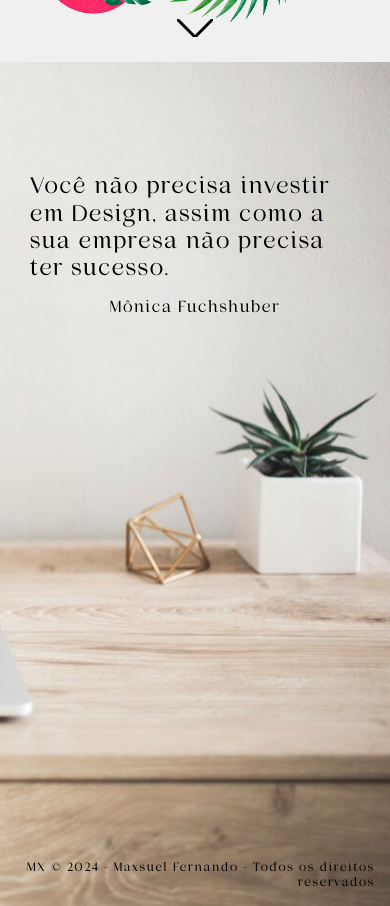
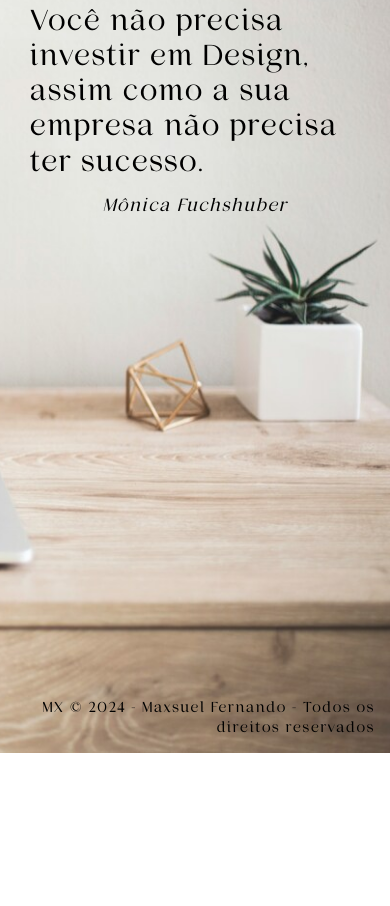
Before and after one commit to maxsueldev/parallax-effect, a plain HTML site: page index.html in a window 390 px wide. Shown: the part 4158-5064 px from the top of the page. After the commit the page ends 4911 px from the top, so only its background shows below. Drawn offline with Linux system fonts and the light colour scheme.

Commit message:
mobile project

```diff
--- a/css/imports/footer.css
+++ b/css/imports/footer.css
@@ -10,23 +10,24 @@ footer p {
 }
 
 .motivacional {
-    margin-top: 5rem;
+    margin-top: 4rem;
 }
 
 .motivacional .frase {
-    font-size: 1.4rem;
-    line-height: 1.7rem !important;
+    font-size: 1.8rem;
+    line-height: 2.2rem !important;
 }
 
 .motivacional .autor {
-    font-size: 1rem;
+    font-size: 1.1rem;
+    font-style: italic;
     text-align: center;
     margin-top: 1rem;
 }
 
 .copyright {
-    font-size: .75rem;
-    line-height: .95rem !important;
+    font-size: .9rem;
+    line-height: 1.2rem !important;
     text-align: right;
     position: absolute;
     bottom: 1rem;
--- a/css/imports/header.css
+++ b/css/imports/header.css
@@ -29,7 +29,7 @@ header {
     gap: 1rem;
     overflow: hidden;
     transition: height .6s ease-in;
-    margin-top: 1.6rem;
+    margin-top: 2.4rem;
 }
 
 .lista-navbar li a {
--- a/css/style.css
+++ b/css/style.css
@@ -66,7 +66,7 @@ p {
     position: fixed;
     bottom: 20px;
     right: 20px;
-    width: 60px;
+    width: 45px;
     z-index: 99;
     /* display: none; */
 }
--- a/index.html
+++ b/index.html
@@ -57,8 +57,7 @@
             <div class="content content-lateral content-right">
                 <h1>Design</h1>
                 <p>Lorem ipsum dolor sit amet consectetur, adipisicing elit. Dicta fuga et sequi maxime minima, beatae repellendus consectetur pariatur ducimus placeat quod natus nesciunt modi, veniam, nemo similique illum laboriosam libero!
-                Sed dolorem dolore placeat iure magni ipsa recusandae tenetur officiis, voluptatem officia exercitationem dicta dignissimos magnam maiores temporibus explicabo dolores a quasi inventore libero, tempora adipisci voluptates eligendi ab. Ea!
-                Nobis dolore ad vel? Atque doloribus eum facilis magni sapiente eaque enim hic corrupti porro, voluptas alias debitis, praesentium neque dignissimos harum iste. Quos, doloribus nam. Libero dignissimos quia tenetur.</p>
+                Sed dolorem dolore placeat iure magni ipsa recusandae tenetur officiis, voluptatem officia exercitationem dicta dignissimos magnam maiores temporibus explicabo dolores a quasi inventore libero, tempora adipisci voluptates eligendi ab.</p>
                 <div class="link">
                     <a href="#" class="btn">Meu portfólio</a>
                 </div>
--- a/js/scrollPage.js
+++ b/js/scrollPage.js
@@ -13,6 +13,8 @@ $(document).ready(function () {
 		});
 	});
 
+	$('.arrowToUp').fadeOut(0);
+
     // esconde e mostra o btn to top
     $(window).scroll(function () {
         if ($(this).scrollTop() > 160) { // distancia que tem que rolar antes de aparecer
```
